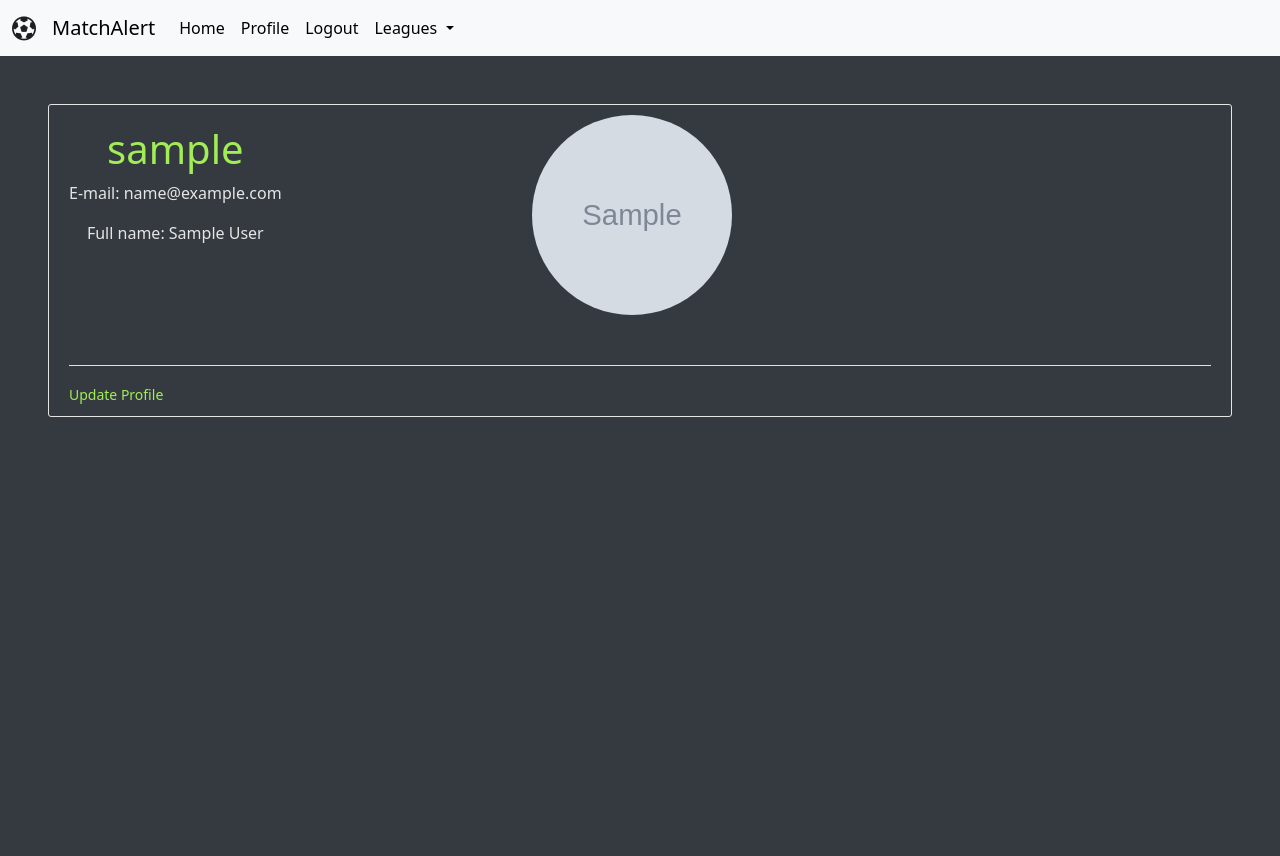
After one commit to fbaranowski/match_alert, a Django app: page /auth/profile/1/ in a window 1280 px wide. The commit adds this page. Run offline with Django 4.2, Linux system fonts and the light colour scheme; a user stored in the database is signed in; tables that the repository leaves empty hold one stand-in row (values such as "Sample post"); grey boxes marked "Sample" are stand-in pictures; some libraries are stand-ins or nearby versions.

Commit message:
[FEAT] Add profile and profile update features. Change all imports to absolute imports

```diff
--- a/match_alert/home/admin.py
+++ b/match_alert/home/admin.py
@@ -1,4 +1,4 @@
 from django.contrib import admin
-from .models import League
+from home.models import League
 
 admin.site.register(League)
--- a/match_alert/home/static/home/style.css
+++ b/match_alert/home/static/home/style.css
@@ -89,7 +89,13 @@ small {
     text-transform: none;
 }
 
-/****************** NAVIGATION ******************/
+.account-info {
+    float: left;
+}
+
+.account-heading {
+    color: #a2ed56;
+}
 
 nav {
     background: #e5e5e5;
--- a/match_alert/home/templates/home/base.html
+++ b/match_alert/home/templates/home/base.html
@@ -7,11 +7,13 @@
     <title>MatchAlert</title>
     <link rel="stylesheet" type="text/css" href="{% static 'home/style.css' %}">
     <link href="https://cdn.jsdelivr.net/npm/bootstrap@5.3.2/dist/css/bootstrap.min.css" rel="stylesheet" integrity="sha384-T3c6CoIi6uLrA9TneNEoa7RxnatzjcDSCmG1MXxSR1GAsXEV/Dwwykc2MPK8M2HN" crossorigin="anonymous">
+    <link rel="stylesheet" href="https://cdnjs.cloudflare.com/ajax/libs/font-awesome/4.7.0/css/font-awesome.min.css">
 </head>
 
 <body>
 <nav class="navbar sticky-top navbar-expand-lg bg-body-tertiary">
     <div class="container-fluid">
+        <i class="fa fa-soccer-ball-o" style="font-size:24px;margin-right:16px;"></i>
         <a class="navbar-brand" href="{% url 'home' %}">MatchAlert</a>
         <button class="navbar-toggler" type="button" data-bs-toggle="collapse" data-bs-target="#navbarNavDropdown" aria-controls="navbarNavDropdown" aria-expanded="false" aria-label="Toggle navigation">
             <span class="navbar-toggler-icon"></span>
@@ -23,7 +25,7 @@
                 </li>
                 {% if user.is_authenticated %}
                 <li class="nav-item">
-                    <a class="nav-link active" href="#">Profile</a>
+                    <a class="nav-link active" href="{% url 'profile' user.pk %}">Profile</a>
                 </li>
                 <li class="nav-item">
                     <a class="nav-link active" href="{% url 'logout' %}">Logout</a>
--- a/match_alert/home/views.py
+++ b/match_alert/home/views.py
@@ -1,6 +1,6 @@
 from django.shortcuts import render
 from django.views.generic import ListView
-from .models import League
+from home.models import League
 
 
 # delete after implementing views for particular leagues
--- a/match_alert/match_alert/urls.py
+++ b/match_alert/match_alert/urls.py
@@ -17,13 +17,12 @@ Including another URLconf
 from django.contrib import admin
 from django.urls import path, include
 from home import views as home_views
-from home.views import HomeView
 from django.conf import settings
 from django.conf.urls.static import static
 
 urlpatterns = [
     path("admin/", admin.site.urls),
-    path("", HomeView.as_view(), name="home"),
+    path("", home_views.HomeView.as_view(), name="home"),
     path("dummy/", home_views.dummy_view, name="dummy"),
     path("auth/", include("users.urls")),
 ] + static(settings.MEDIA_URL, document_root=settings.MEDIA_ROOT)
--- a/match_alert/users/signals.py
+++ b/match_alert/users/signals.py
@@ -1,7 +1,7 @@
 from django.db.models.signals import post_save
 from django.contrib.auth.models import User
 from django.dispatch import receiver
-from .models import Profile
+from users.models import Profile
 
 
 @receiver(post_save, sender=User)
--- /dev/null
+++ b/match_alert/users/templates/users/profile.html
@@ -0,0 +1,26 @@
+{% extends 'home/base.html' %}
+
+{% block nav %}
+    {% for league in leagues %}
+        <li><a class="dropdown-item" href="{% url league.href_str %}">{{ league.name }}</a></li>
+    {% endfor %}
+{% endblock %}
+
+{% block content %}
+    <div class="content-section">
+        <img class="rounded-circle account-img" src="{{ profile.image.url }}" style="width:200px;height:200px;margin-bottom:50px;">
+
+        <div class="account-info" style="margin-right:250px">
+            <h2 class="account-heading" style="text-align:center;color:#a2ed56;font-size:2.5rem;margin-top:10px;">{{ profile.user.username }}</h2>
+            <p>E-mail: {{ user.email }}</p>
+            <p>Full name: {{ user.first_name }} {{ user.last_name }}</p>
+        </div>
+
+        <div class="border-top pt-3">
+        <small>
+            <a class="ml-2" href="{% url 'update_profile' user.pk %}">Update Profile</a>
+        </small>
+        </div>
+
+    </div>
+{% endblock %}
--- a/match_alert/users/urls.py
+++ b/match_alert/users/urls.py
@@ -1,8 +1,18 @@
 from django.urls import path
-from .views import RegisterView, CustomLoginView, CustomLogoutView
+from users.views import (
+    RegisterView,
+    CustomLoginView,
+    CustomLogoutView,
+    ProfileView,
+    ProfileUpdateView,
+)
 
 urlpatterns = [
     path("register/", RegisterView.as_view(), name="register"),
     path("login/", CustomLoginView.as_view(), name="login"),
     path("logout/", CustomLogoutView.as_view(), name="logout"),
+    path("profile/<int:pk>/", ProfileView.as_view(), name="profile"),
+    path(
+        "profile/<int:pk>/update/", ProfileUpdateView.as_view(), name="update_profile"
+    ),
 ]
--- a/match_alert/users/views.py
+++ b/match_alert/users/views.py
@@ -2,10 +2,15 @@ from django.shortcuts import redirect
 from django.views.generic.edit import CreateView
 from django.contrib.messages.views import SuccessMessageMixin
 from django.urls import reverse_lazy
-from .forms import UserRegisterForm
+from users.forms import UserRegisterForm
 from home.models import League
-from django.contrib.auth.views import LoginView, LogoutView
+from django.contrib.auth.views import LoginView, LogoutView, TemplateView
 from django.contrib import messages
+from users.models import Profile
+from django.contrib.auth.mixins import LoginRequiredMixin, UserPassesTestMixin
+from users.forms import UserUpdateForm, ProfileUpdateForm
+from django.contrib.auth.models import User
+from django.shortcuts import get_object_or_404
 
 
 class RegisterView(SuccessMessageMixin, CreateView):
@@ -38,3 +43,108 @@ class CustomLoginView(SuccessMessageMixin, LoginView):
 class CustomLogoutView(LogoutView):
     template_name = "users/logout.html"
     extra_context = {"leagues": League.objects.all()}
+
+
+# class ProfileView(View, LoginRequiredMixin, UserPassesTestMixin):
+#     template_name = 'users/update_profile.html'
+#     user_form_class = UserUpdateForm
+#     profile_form_class = ProfileUpdateForm
+#     initial = {"key": "value"}
+#     model = Profile
+#
+#     def get(self, request, *args, **kwargs):
+#         user_form = self.user_form_class(initial=self.initial)
+#         profile_form = self.profile_form_class(initial=self.initial)
+#         return render(request, self.template_name,
+#                       {"user_form": user_form, "profile_form": profile_form})
+#
+#     def post(self, request, *args, **kwargs):
+#         user_form = self.user_form_class(request.POST)
+#         profile_form = self.profile_form_class(request.POST)
+#
+#         if user_form.is_valid() and profile_form.is_valid():
+#             user_form.save()
+#             profile_form.save()
+#             messages.success(request, "Your profile has been updated")
+#             return redirect('home')
+#
+# return render(request, self.template_name,
+#               {"user_form": user_form, "profile_form": profile_form})
+#
+#     def test_func(self):
+#         profile = self.get_object()
+#         return self.request.user == profile.user
+
+
+# class ProfileUpdateView(LoginRequiredMixin, UpdateView):
+#     model = User
+#     fields = ['username', 'email']
+#     context_object_name = 'user'
+#     template_name = 'users/update_profile.html'
+#     success_url = '/'
+#
+#     def get_context_data(self, **kwargs):
+#         context = super(ProfileUpdateView, self).get_context_data(**kwargs)
+#         context['profile'] = Profile.objects.get(pk=self.request.user.id).image
+#         context['leagues'] = League.objects.all()
+#         return context
+
+
+class ProfileView(LoginRequiredMixin, UserPassesTestMixin, TemplateView):
+    template_name = "users/profile.html"
+
+    def get_context_data(self, **kwargs):
+        context = super().get_context_data(**kwargs)
+        user = get_object_or_404(User, pk=self.kwargs["pk"])
+        context["user"] = user
+        context["profile"] = user.profile
+        context["leagues"] = League.objects.all()
+        return context
+
+    def test_func(self):
+        user = User.objects.get(pk=self.kwargs["pk"])
+        return self.request.user == user
+
+    def handle_no_permission(self):
+        messages.error(self.request, "You have no access to this page")
+        return redirect("home")
+
+
+class ProfileUpdateView(LoginRequiredMixin, UserPassesTestMixin, TemplateView):
+    template_name = "users/update_profile.html"
+
+    def get_context_data(self, **kwargs):
+        context = super().get_context_data(**kwargs)
+        user = get_object_or_404(User, pk=self.kwargs["pk"])
+        context["user"] = user
+        context["user_form"] = UserUpdateForm(instance=user)
+        context["profile_form"] = ProfileUpdateForm(instance=user.profile)
+        context["leagues"] = League.objects.all()
+        return context
+
+    def post(self, request, *args, **kwargs):
+        pk = self.kwargs["pk"]
+        user = get_object_or_404(User, pk=pk)
+        user_form = UserUpdateForm(request.POST, instance=user)
+        get_object_or_404(Profile, user__pk=pk)
+        profile_form = ProfileUpdateForm(
+            request.POST, request.FILES, instance=user.profile
+        )
+
+        if "update" in request.POST:
+            if user_form.is_valid() and profile_form.is_valid():
+                user_form.save()
+                profile_form.save()
+                messages.success(request, "Your profile has been updated")
+            else:
+                messages.error(request, "Invalid form - could not update the profile")
+
+        return redirect("home")
+
+    def test_func(self):
+        user = User.objects.get(pk=self.kwargs["pk"])
+        return self.request.user == user
+
+    def handle_no_permission(self):
+        messages.error(self.request, "You have no access to this page")
+        return redirect("home")
```
Also changed, not shown: match_alert/users/forms.py (+15 -0 lines), match_alert/users/templates/users/update_profile.html (added, +22 -0 lines), 1 other file.
